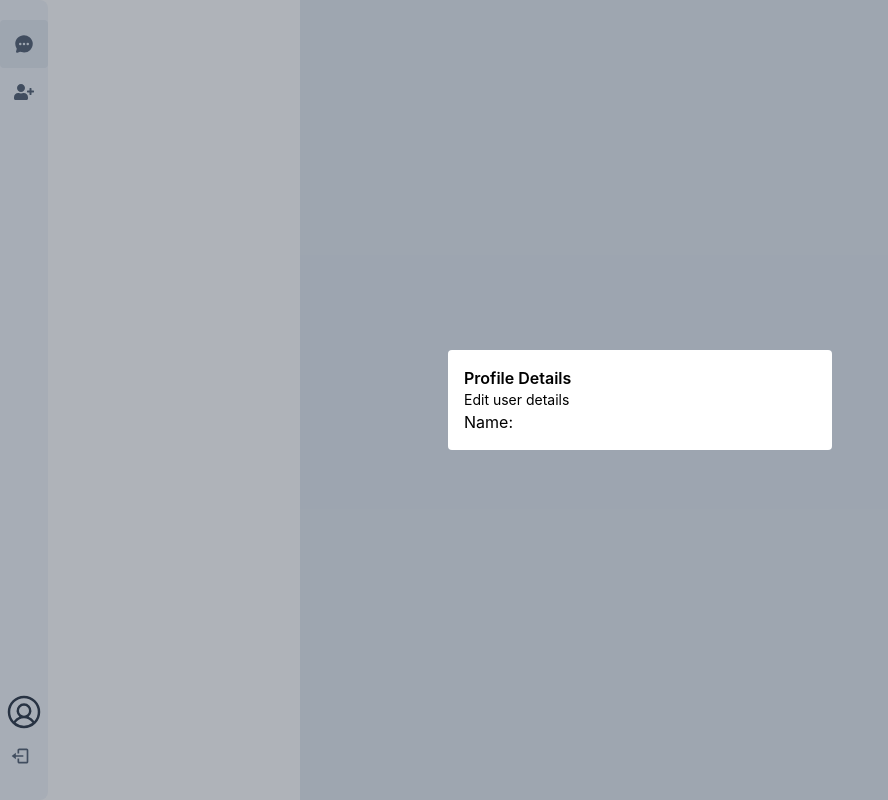
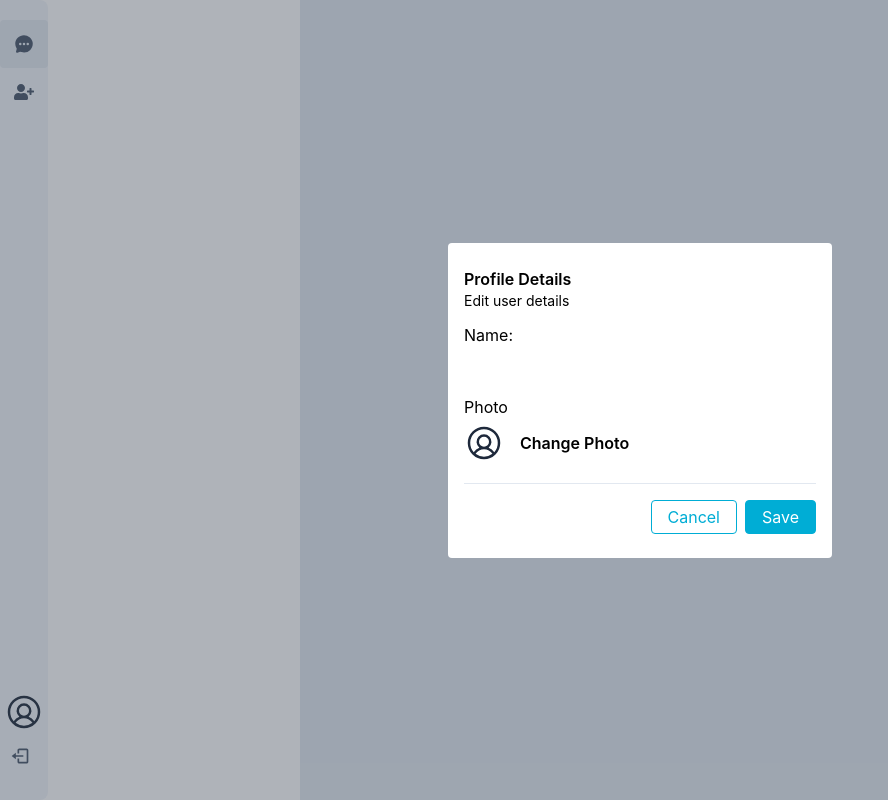
Before and after one commit to dejj1/dejj-chat-app, a React (Create React App) app: page / in a window 1280 px wide. Both pictures are taken after a click on the button 24 px from the left and 712 px from the top of the page. Shown: the whole page, without its empty margins (0-888 px from the left). Built offline with nearby package versions, Linux system fonts and the light colour scheme; no server answers.

Commit message:
modified edit-user page

```diff
--- /dev/null
+++ b/src/components/Divider.js
@@ -0,0 +1,11 @@
+import React from 'react'
+
+const Divider = () => {
+  return (
+    <div className='p-[0.5px] bg-slate-200 my-1'>
+
+    </div>
+  )
+}
+
+export default Divider
--- a/src/components/EditUserDetails.js
+++ b/src/components/EditUserDetails.js
@@ -1,10 +1,30 @@
-import React, { useState } from 'react'
+import React, { useEffect, useRef, useState } from 'react'
+import Avatar from './Avatar'
+import uploadFile from '../helpers/uploadFile'
+import Divider from './Divider'
+import axios from "axios";
+import { ToastContainer, toast } from "react-toastify";
+import "react-toastify/dist/ReactToastify.css";
+import { useDispatch } from 'react-redux';
+import {setUser} from "../redux/userSlice"
 
 const EditUserDetails = ({onClose, user}) => {
     const [data,setData] = useState({
         name: user?.user,
         profile_pic: user?.profile_pic
     })
+
+    const uploadPhotoRef = useRef()
+    const dispatch = useDispatch()
+
+    useEffect(()=>{
+        setData((preve)=>{
+            return{
+                ...preve,
+                ...user
+            }
+        })
+    },[user])
     const handleOnChange = (e) => {
         const {name, value} = e.target
 
@@ -15,14 +35,50 @@
             }
         })
     }
+
+    const handleOpenUploadPhoto = (e)=>{
+        e.preventDefault()
+        e.stopPropagation()
+
+        uploadPhotoRef.current.click()
+    }
+
+    const handleUploadPhoto = async (e)=>{
+        const file = e.target.files[0]
+
+        const uploadPhoto = await uploadFile(file)
+
+        setData((preve)=>{
+            return{
+                ...preve,
+                profile_pic: uploadPhoto?.url
+            }
+        })
+    }
+
+    const handleSubmit = async(e)=>{
+        e.preventDefault()
+        e.stopPropagation()
+        try {
+            const URL = `${process.env.REACT_APP_BACKEND_URL}/api/update-user`
+            const response = await axios.post(URL,data)
+            toast.success(response.data.message)
+
+            if(response.data.success){
+                dispatch(setUser())
+            }
+        } catch (error) {
+            toast.error(error?.response?.data?.message)
+        }
+    }
   return (
     <div className='fixed top-0 bottom-0 left-0 right-0 bg-gray-700 bg-opacity-40 flex justify-center items-center'>
-        <div className='bg-white p-4 m-1 rounded w-full max-w-sm'>
+        <div className='bg-white p-4 py-6 m-1 rounded w-full max-w-sm'>
             <h2 className='font-semibold'>Profile Details</h2>
             <p className='text-sm'>Edit user details</p>
 
-            <form>
-                <div>
+            <form className='grid gap-3 mt-3' onSubmit={handleSubmit}>
+                <div className='flex flex-col gap-1'>
                     <label htmlFor='name'>Name:</label>
                     <input
                         type='text'
@@ -30,7 +86,36 @@
                         id='name'
                         value={data.name}
                         onChange={handleOnChange}
+                        className='w-full py-1 px-2 focus:outline-primary border-0.5'
                     />
+                </div>
+
+                <div>
+                    Photo
+                    <div className='my-1 flex items-center gap-4'>
+                        <Avatar
+                            width={40}
+                            height={40}
+                            imageUrl={data?.profile_pic}
+                            name={data?.name}
+                        />
+                        <label htmlFor='profile_pic'>
+                        <button className='font-semibold' onClick={handleOpenUploadPhoto}>Change Photo</button>
+                        <input
+                        type='file'
+                        id='profile_pic'
+                        className='hidden'
+                        onChange={handleUploadPhoto}
+                        ref={uploadPhotoRef}
+                        />
+                        </label>
+                    </div>
+                </div>
+
+                <Divider/>
+                <div className='flex gap-2 w-fit ml-auto'>
+                    <button onClick={onClose} className='border-primary border text-primary px-4 py-1 rounded hover:bg-primary hover:text-white'>Cancel</button>
+                    <button onClick={handleSubmit} className='border-primary bg-primary text-white border px-4 py-1 rounded hover:bg-secondary'>Save</button>
                 </div>
             </form>
         </div>
@@ -38,4 +123,4 @@
   )
 }
 
-export default EditUserDetails
+export default React.memo(EditUserDetails)
```
Also changed, not shown: src/components/Sidebar.js (+9 -7 lines).
